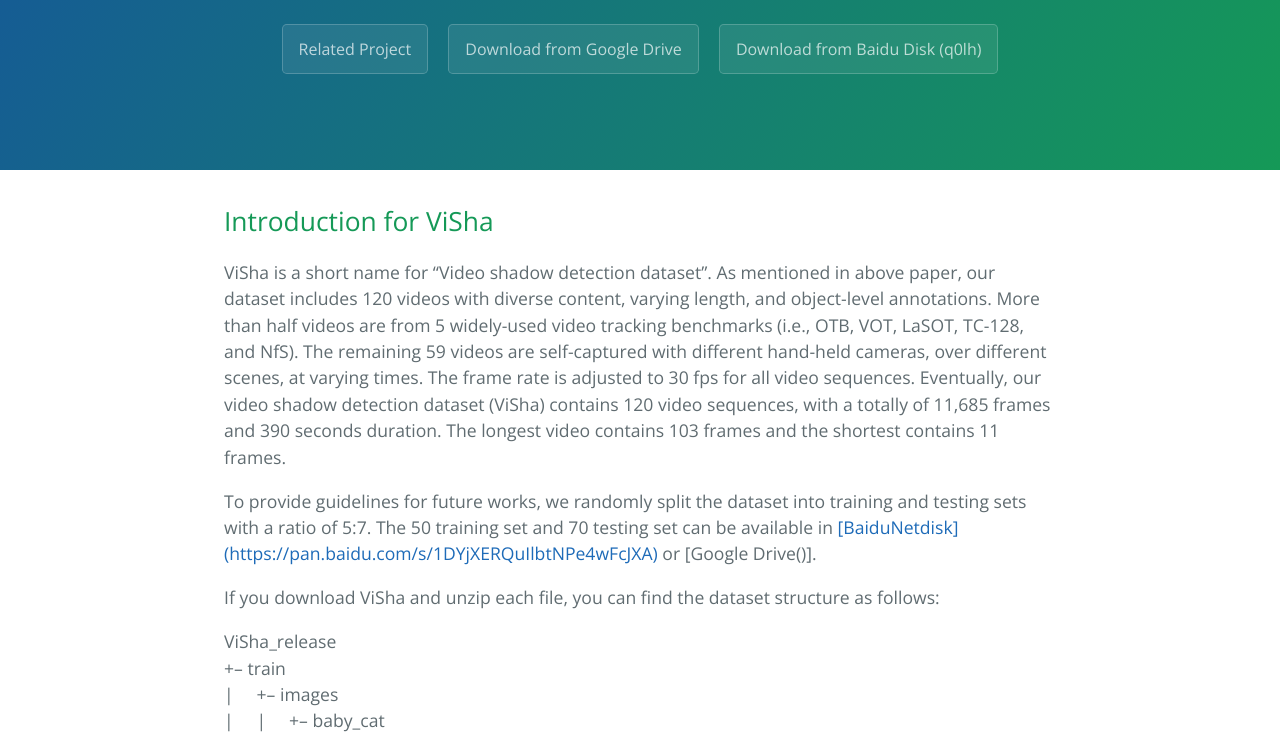
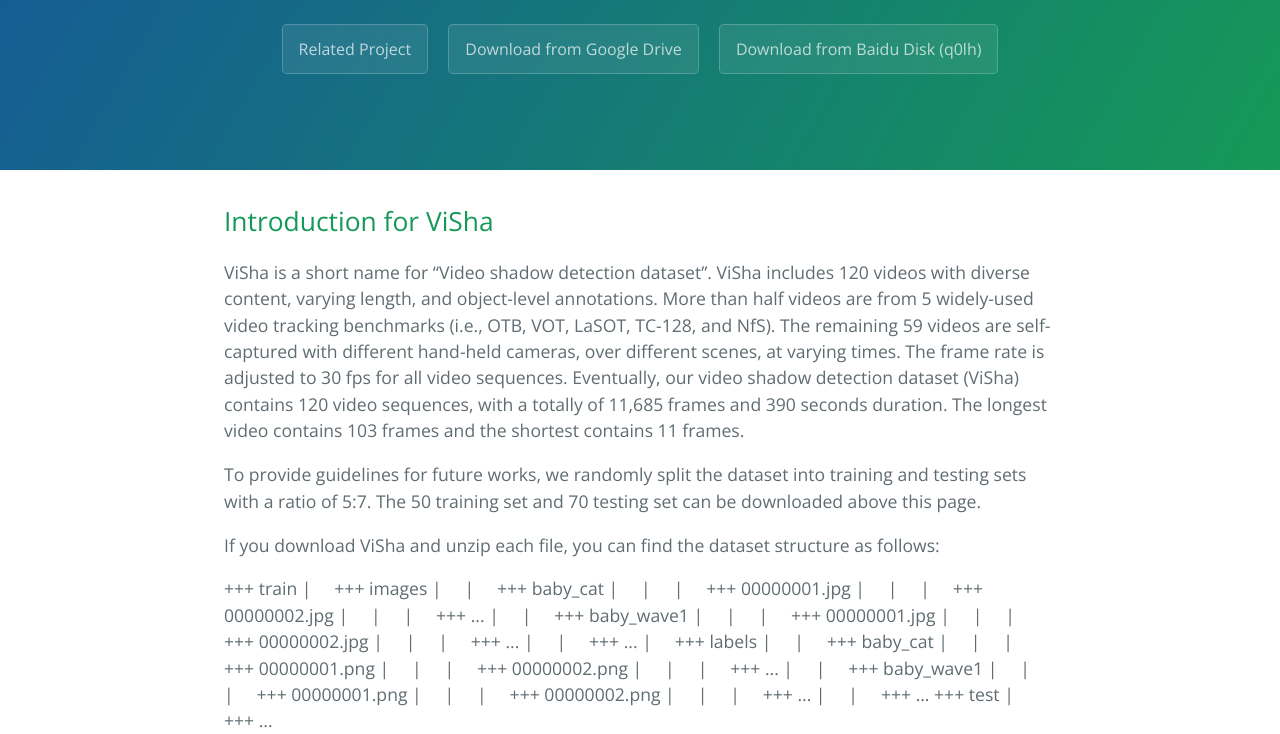
Before and after one commit to eraserNut/eraserNut.github.io, a Jekyll site: the page built from _posts/2021-04-06-ViSha.markdown, in a window 1280 px wide and 1400 px high, scrolled down 213 px. Shown: the top 734 px of the window. Built offline with Jekyll 4.4.1, drawn with Linux system fonts in a browser that asks for light colours; some of the changed text lies outside the part shown; grey boxes are pictures that could not be loaded.

Commit message:
Update 2021-04-06-ViSha.markdown

```diff
--- a/_posts/2021-04-06-ViSha.markdown
+++ b/_posts/2021-04-06-ViSha.markdown
@@ -6,35 +6,35 @@ categories: main
 ---
 
 ## Introduction for ViSha
-ViSha is a short name for "Video shadow detection dataset". As mentioned in above paper, our dataset includes 120 videos with diverse content, varying length, and object-level annotations. More than half videos are from 5 widely-used video tracking benchmarks (i.e., OTB, VOT, LaSOT, TC-128, and NfS). The remaining 59 videos are self-captured with different hand-held cameras, over different scenes, at varying times. The frame rate is adjusted to 30 fps for all video sequences. Eventually, our video shadow detection dataset (ViSha) contains 120 video sequences, with a totally of 11,685 frames and 390 seconds duration. The longest video contains 103 frames and the shortest contains 11 frames.
+ViSha is a short name for "Video shadow detection dataset". ViSha includes 120 videos with diverse content, varying length, and object-level annotations. More than half videos are from 5 widely-used video tracking benchmarks (i.e., OTB, VOT, LaSOT, TC-128, and NfS). The remaining 59 videos are self-captured with different hand-held cameras, over different scenes, at varying times. The frame rate is adjusted to 30 fps for all video sequences. Eventually, our video shadow detection dataset (ViSha) contains 120 video sequences, with a totally of 11,685 frames and 390 seconds duration. The longest video contains 103 frames and the shortest contains 11 frames.
 
-To provide guidelines for future works, we randomly split the dataset into training and testing sets with a ratio of 5:7. The 50 training set and 70 testing set can be available in [[BaiduNetdisk](https://pan.baidu.com/s/1DYjXERQuIlbtNPe4wFcJXA)](pw: q0lh) or [Google Drive()].
+To provide guidelines for future works, we randomly split the dataset into training and testing sets with a ratio of 5:7. The 50 training set and 70 testing set can be downloaded above this page.
 
 If you download ViSha and unzip each file, you can find the dataset structure as follows:
 
-ViSha_release
-+-- train
-|&nbsp;&nbsp;&nbsp;&nbsp; +-- images
-|&nbsp;&nbsp;&nbsp;&nbsp; |&nbsp;&nbsp;&nbsp;&nbsp; +-- baby_cat
-|&nbsp;&nbsp;&nbsp;&nbsp; |&nbsp;&nbsp;&nbsp;&nbsp; |&nbsp;&nbsp;&nbsp;&nbsp; +-- 00000001.jpg
-|&nbsp;&nbsp;&nbsp;&nbsp; |&nbsp;&nbsp;&nbsp;&nbsp; |&nbsp;&nbsp;&nbsp;&nbsp; +-- 00000002.jpg
-|&nbsp;&nbsp;&nbsp;&nbsp; |&nbsp;&nbsp;&nbsp;&nbsp; |&nbsp;&nbsp;&nbsp;&nbsp; +-- ...
-|&nbsp;&nbsp;&nbsp;&nbsp; |&nbsp;&nbsp;&nbsp;&nbsp; +-- baby_wave1
-|&nbsp;&nbsp;&nbsp;&nbsp; |&nbsp;&nbsp;&nbsp;&nbsp; |&nbsp;&nbsp;&nbsp;&nbsp; +-- 00000001.jpg
-|&nbsp;&nbsp;&nbsp;&nbsp; |&nbsp;&nbsp;&nbsp;&nbsp; |&nbsp;&nbsp;&nbsp;&nbsp; +-- 00000002.jpg
-|&nbsp;&nbsp;&nbsp;&nbsp; |&nbsp;&nbsp;&nbsp;&nbsp; |&nbsp;&nbsp;&nbsp;&nbsp; +-- ...
-|&nbsp;&nbsp;&nbsp;&nbsp; |&nbsp;&nbsp;&nbsp;&nbsp; +-- ...
-|&nbsp;&nbsp;&nbsp;&nbsp; +-- labels
-|&nbsp;&nbsp;&nbsp;&nbsp; |&nbsp;&nbsp;&nbsp;&nbsp; +-- baby_cat
-|&nbsp;&nbsp;&nbsp;&nbsp; |&nbsp;&nbsp;&nbsp;&nbsp; |&nbsp;&nbsp;&nbsp;&nbsp; +-- 00000001.png
-|&nbsp;&nbsp;&nbsp;&nbsp; |&nbsp;&nbsp;&nbsp;&nbsp; |&nbsp;&nbsp;&nbsp;&nbsp; +-- 00000002.png
-|&nbsp;&nbsp;&nbsp;&nbsp; |&nbsp;&nbsp;&nbsp;&nbsp; |&nbsp;&nbsp;&nbsp;&nbsp; +-- ...
-|&nbsp;&nbsp;&nbsp;&nbsp; |&nbsp;&nbsp;&nbsp;&nbsp; +-- baby_wave1
-|&nbsp;&nbsp;&nbsp;&nbsp; |&nbsp;&nbsp;&nbsp;&nbsp; |&nbsp;&nbsp;&nbsp;&nbsp; +-- 00000001.png
-|&nbsp;&nbsp;&nbsp;&nbsp; |&nbsp;&nbsp;&nbsp;&nbsp; |&nbsp;&nbsp;&nbsp;&nbsp; +-- 00000002.png
-|&nbsp;&nbsp;&nbsp;&nbsp; |&nbsp;&nbsp;&nbsp;&nbsp; |&nbsp;&nbsp;&nbsp;&nbsp; +-- ...
-|&nbsp;&nbsp;&nbsp;&nbsp; |&nbsp;&nbsp;&nbsp;&nbsp; +-- ...
-+-- test
-|&nbsp;&nbsp;&nbsp;&nbsp; +-- ...
+<ViSha_release>
++++ train
+|&nbsp;&nbsp;&nbsp;&nbsp; +++ images
+|&nbsp;&nbsp;&nbsp;&nbsp; |&nbsp;&nbsp;&nbsp;&nbsp; +++ baby_cat
+|&nbsp;&nbsp;&nbsp;&nbsp; |&nbsp;&nbsp;&nbsp;&nbsp; |&nbsp;&nbsp;&nbsp;&nbsp; +++ 00000001.jpg
+|&nbsp;&nbsp;&nbsp;&nbsp; |&nbsp;&nbsp;&nbsp;&nbsp; |&nbsp;&nbsp;&nbsp;&nbsp; +++ 00000002.jpg
+|&nbsp;&nbsp;&nbsp;&nbsp; |&nbsp;&nbsp;&nbsp;&nbsp; |&nbsp;&nbsp;&nbsp;&nbsp; +++ ...
+|&nbsp;&nbsp;&nbsp;&nbsp; |&nbsp;&nbsp;&nbsp;&nbsp; +++ baby_wave1
+|&nbsp;&nbsp;&nbsp;&nbsp; |&nbsp;&nbsp;&nbsp;&nbsp; |&nbsp;&nbsp;&nbsp;&nbsp; +++ 00000001.jpg
+|&nbsp;&nbsp;&nbsp;&nbsp; |&nbsp;&nbsp;&nbsp;&nbsp; |&nbsp;&nbsp;&nbsp;&nbsp; +++ 00000002.jpg
+|&nbsp;&nbsp;&nbsp;&nbsp; |&nbsp;&nbsp;&nbsp;&nbsp; |&nbsp;&nbsp;&nbsp;&nbsp; +++ ...
+|&nbsp;&nbsp;&nbsp;&nbsp; |&nbsp;&nbsp;&nbsp;&nbsp; +++ ...
+|&nbsp;&nbsp;&nbsp;&nbsp; +++ labels
+|&nbsp;&nbsp;&nbsp;&nbsp; |&nbsp;&nbsp;&nbsp;&nbsp; +++ baby_cat
+|&nbsp;&nbsp;&nbsp;&nbsp; |&nbsp;&nbsp;&nbsp;&nbsp; |&nbsp;&nbsp;&nbsp;&nbsp; +++ 00000001.png
+|&nbsp;&nbsp;&nbsp;&nbsp; |&nbsp;&nbsp;&nbsp;&nbsp; |&nbsp;&nbsp;&nbsp;&nbsp; +++ 00000002.png
+|&nbsp;&nbsp;&nbsp;&nbsp; |&nbsp;&nbsp;&nbsp;&nbsp; |&nbsp;&nbsp;&nbsp;&nbsp; +++ ...
+|&nbsp;&nbsp;&nbsp;&nbsp; |&nbsp;&nbsp;&nbsp;&nbsp; +++ baby_wave1
+|&nbsp;&nbsp;&nbsp;&nbsp; |&nbsp;&nbsp;&nbsp;&nbsp; |&nbsp;&nbsp;&nbsp;&nbsp; +++ 00000001.png
+|&nbsp;&nbsp;&nbsp;&nbsp; |&nbsp;&nbsp;&nbsp;&nbsp; |&nbsp;&nbsp;&nbsp;&nbsp; +++ 00000002.png
+|&nbsp;&nbsp;&nbsp;&nbsp; |&nbsp;&nbsp;&nbsp;&nbsp; |&nbsp;&nbsp;&nbsp;&nbsp; +++ ...
+|&nbsp;&nbsp;&nbsp;&nbsp; |&nbsp;&nbsp;&nbsp;&nbsp; +++ ...
++++ test
+|&nbsp;&nbsp;&nbsp;&nbsp; +++ ...
 
 <video src="./Visha_demo.mp4" width="800px" height="600px" controls="controls"></video>
```
